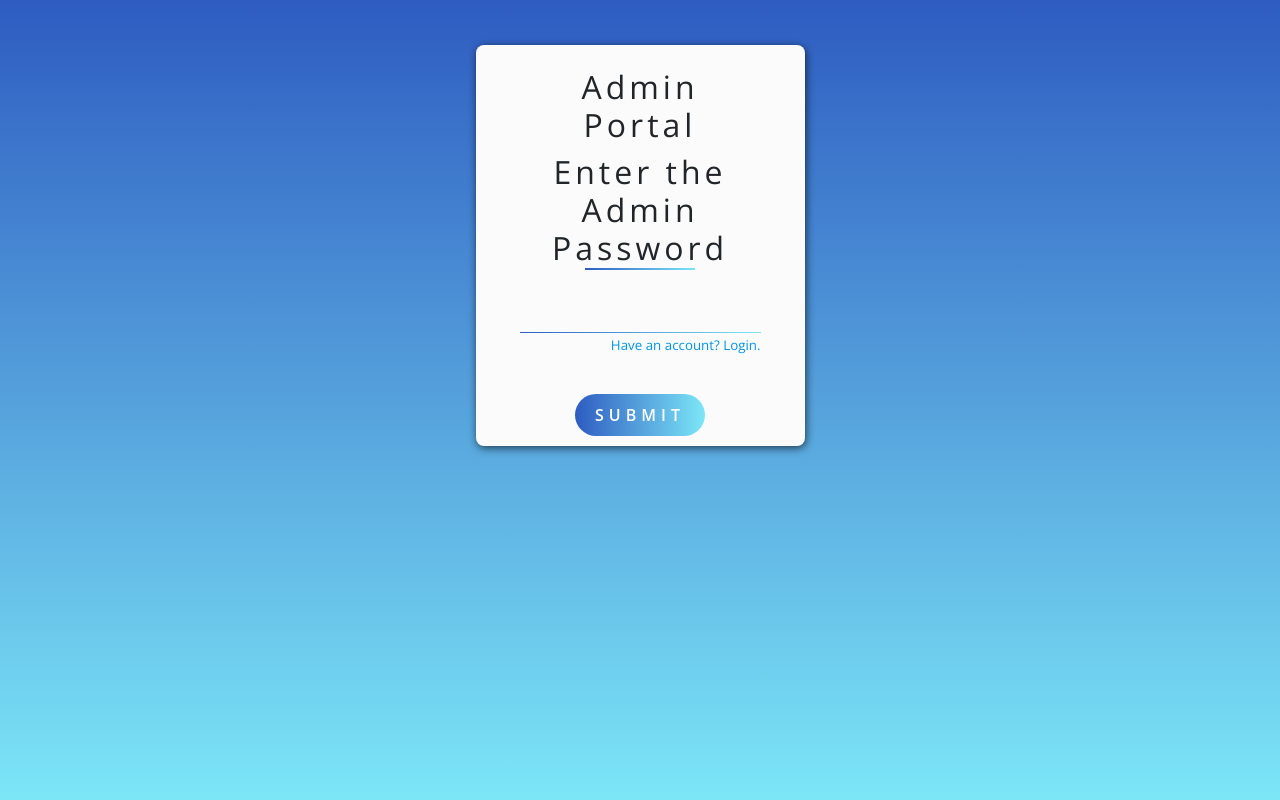
After one commit to tham-f/patientportal, a PHP site: page /request-admin.php in a window 1280 px wide. The commit adds this page. Run offline with PHP 8.4, Linux system fonts and the light colour scheme; tables that the repository leaves empty or names only in its code hold one stand-in row (values such as "Sample post").

Commit message:
Updated admin creation page
Admin creation now requires admin permissions or a password to access.

```diff
--- a/account-info.php
+++ b/account-info.php
@@ -174,7 +174,7 @@ if (isset($_POST['save-profile'])) {
 					$healthnum_valid = $inputvalid;
 				}
 			} else {
-				echo $alert;
+				echo $error;
 			}
 			// Close statement
 			unset($stmt);
--- a/admin-login.php
+++ b/admin-login.php
@@ -34,6 +34,7 @@ if ($stmt = $pdo->prepare($select)) {
 					$_SESSION["id"] = $id;
 					$_SESSION["username"] = $username;
 					$_SESSION["admin"] = true;
+					$_SESSION["adminaccess"] = true;
 
 					// Redirect user to admin page
 					header("location: admin.php");
--- a/login.php
+++ b/login.php
@@ -10,6 +10,8 @@ if (isset($_SESSION["loggedin"]) && $_SESSION["admin"]) {
   header("location: index.php");
   exit;
 }
+
+session_destroy();
 
 // Include config file
 require_once "config.php";
--- /dev/null
+++ b/request-admin.php
@@ -0,0 +1,107 @@
+<?php
+// Include config file
+require_once "config.php";
+
+// Declare variables
+$password = "";
+$password_err = "";
+$alert = "";
+
+// Write query to fetch admin password
+$sql = "SELECT password FROM admin WHERE id = 1";
+
+// Prepare and execute query
+$stmt = $pdo->prepare($sql);
+$stmt->execute();
+$hashed_password = $stmt->fetch()[0];
+
+// When form is submitted, verify password, redirect to appropriate page
+if ($_SERVER["REQUEST_METHOD"] == "POST") {
+  $password = $_POST["password"];
+
+  // Verify password with stored password
+  if (password_verify($password, $hashed_password)) {
+    $alert = "";
+    // Password is correct, initialize the session
+    session_start();
+
+    $_SESSION["adminaccess"] = true;
+    // Redirect user to create-admin page
+    header("location: create-admin.php");
+  } else {
+    // Password is not valid
+    $alert = "<div class='alert alert-danger' role='alert'>
+                Password is incorrect.
+              </div>";
+  }
+}
+?>
+
+<!DOCTYPE html>
+<html lang="en">
+
+<head>
+  <meta charset="utf-8">
+  <link rel="apple-touch-icon" sizes="180x180" href="favicon/apple-touch-icon.png">
+  <link rel="icon" type="image/png" sizes="32x32" href="favicon/favicon-32x32.png">
+  <link rel="icon" type="image/png" sizes="16x16" href="favicon/favicon-16x16.png">
+  <link rel="manifest" href="favicon/site.webmanifest">
+  <link rel="mask-icon" href="favicon/safari-pinned-tab.svg" color="#5bbad5">
+  <meta name="msapplication-TileColor" content="#da532c">
+  <meta name="theme-color" content="#ffffff">
+  <link rel="stylesheet" href="loginstyle.css">
+  <link rel="preconnect" href="https://fonts.googleapis.com">
+  <link rel="preconnect" href="https://fonts.gstatic.com" crossorigin>
+  <link href="https://fonts.googleapis.com/css2?family=Open+Sans:wght@300&display=swap" rel="stylesheet">
+  <link href="https://cdn.jsdelivr.net/npm/bootstrap@5.1.3/dist/css/bootstrap.min.css" rel="stylesheet">
+  <link rel="stylesheet" href="theme.css">
+  <script type="text/javascript" src="animations.js"></script>
+  <script src="https://ajax.googleapis.com/ajax/libs/jquery/3.6.0/jquery.min.js"></script>
+  <style>
+    html,
+    body,
+    form,
+    fieldset,
+    table,
+    tr,
+    td,
+    img,
+    h1 {
+      font-family: 'Open Sans', sans-serif;
+    }
+  </style>
+  <title>Enter the Admin Password</title>
+</head>
+
+<body>
+  <div id="main align-items-center">
+    <div id="card">
+      <div id="card-content">
+        <div id="card-title">
+          <h2>Admin Portal</h2>
+          <h2>Enter the Admin Password</h2>
+          <div class="underline-title"></div>
+        </div>
+
+        <?= $alert ?>
+
+        <form method="post" class="form" id="login" action="<?= htmlspecialchars($_SERVER["PHP_SELF"]); ?>">
+          <input id="password" class="form-content
+                        <?= (!empty($password_err)) ? 'is-invalid' : ''; ?>" value="<?= $password; ?>" type="password" name="password" required>
+          <span class="invalid-feedback"><?= $password_err; ?></span>
+          <div class="form-border"></div>
+
+          <a href="login.php" id="login">
+            <legend id="forgot-pass">Have an account? Login.</legend>
+          </a>
+
+          <input type="submit" id="submit-btn" name="create-account" value="SUBMIT">
+        </form>
+      </div>
+    </div>
+  </div>
+  <script src="https://cdn.jsdelivr.net/npm/bootstrap@5.1.3/dist/js/bootstrap.bundle.min.js" integrity="sha384-ka7Sk0Gln4gmtz2MlQnikT1wXgYsOg+OMhuP+IlRH9sENBO0LRn5q+8nbTov4+1p" crossorigin="anonymous">
+  </script>
+</body>
+
+</html>
```
Also changed, not shown: create-admin.php (+16 -15 lines), manager.php (+5 -12 lines), viewpatient.php (+25 -11 lines), README.md.
